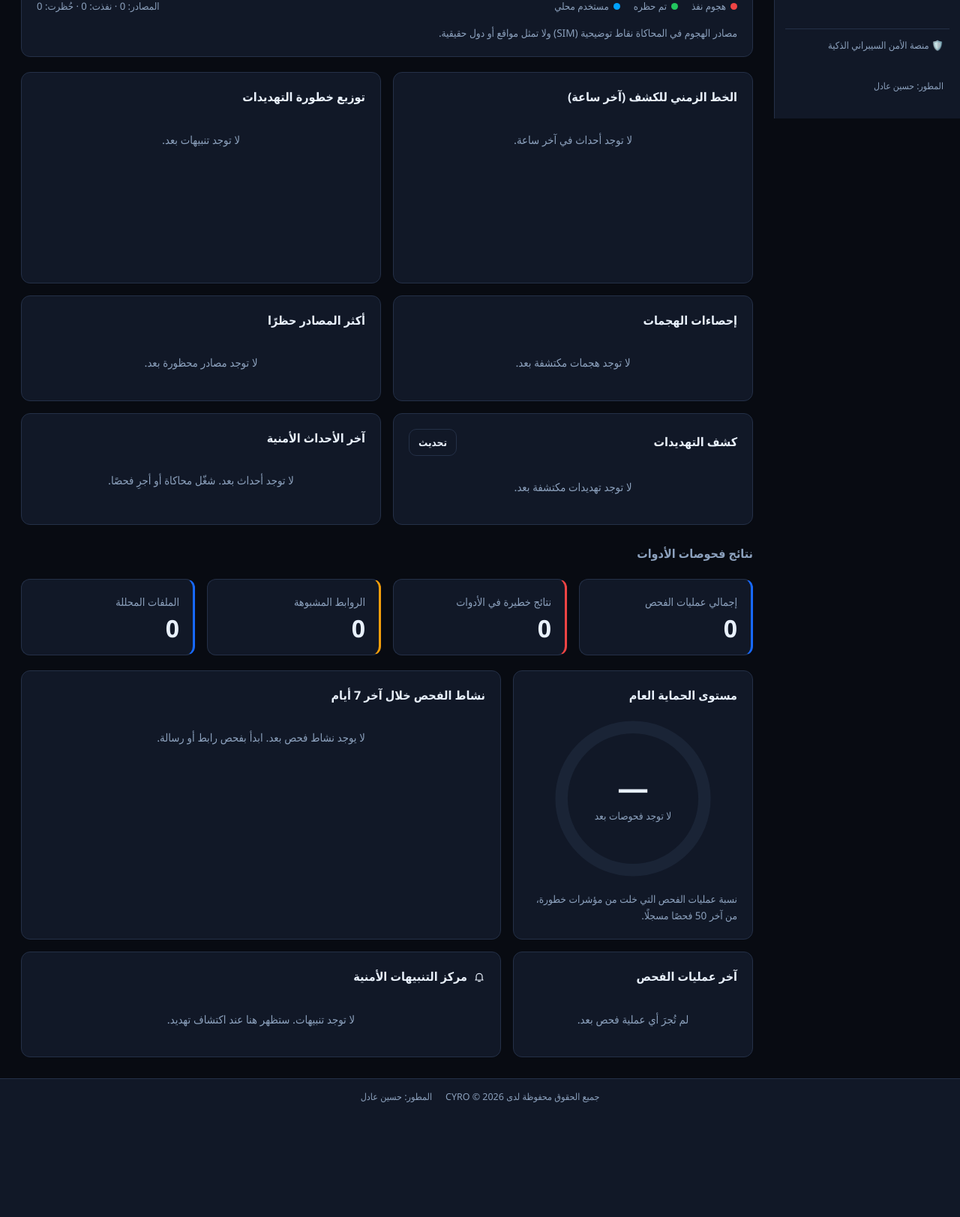
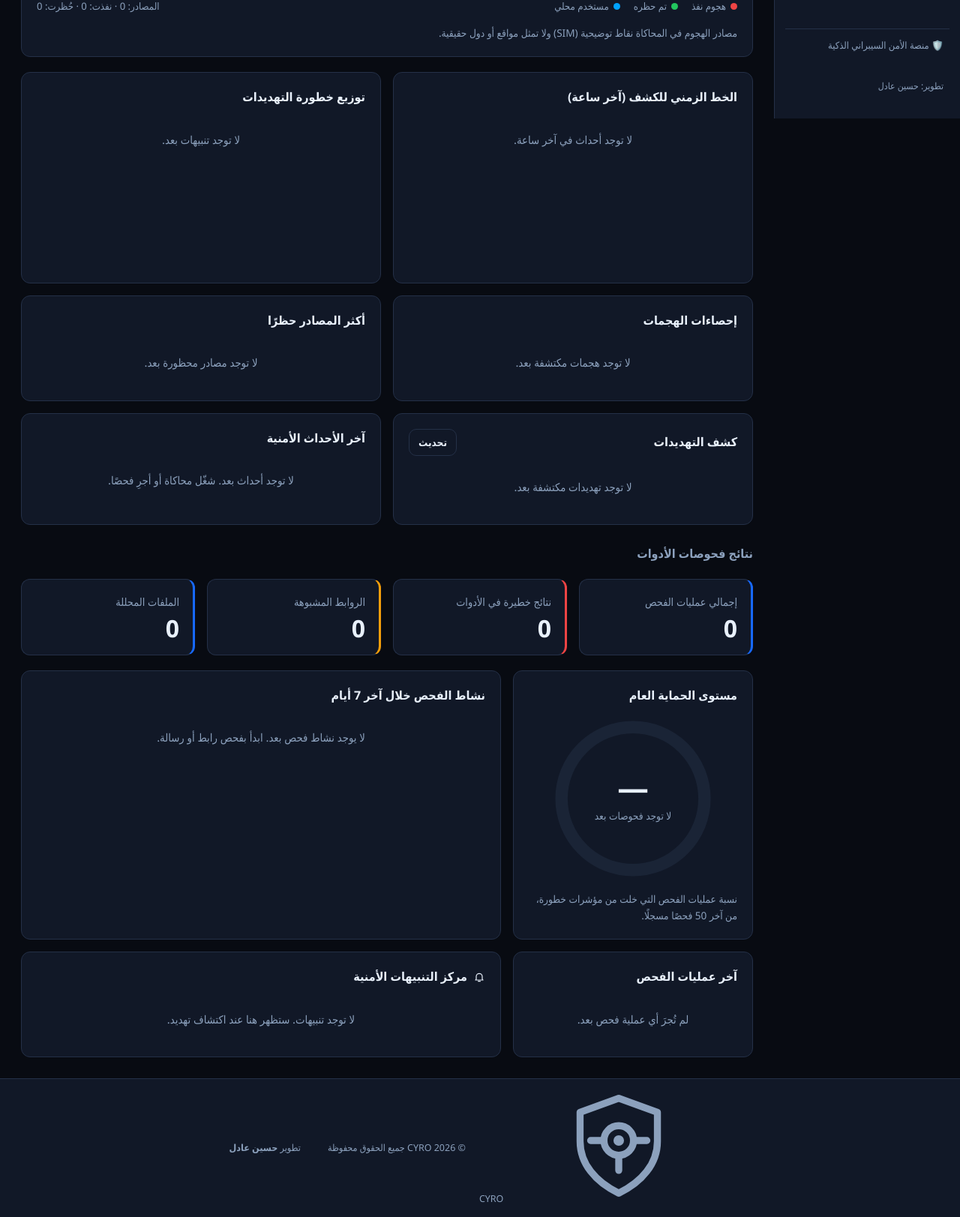
Before and after one commit to hasseensahaeri-ux/CYRO, a Flask app: page / in a window 1280 px wide. Shown: the part 642-2265 px from the top of the page at 75% size. Before the commit the page ends 2112 px from the top, so only its background shows below. Run offline with Flask 3, Linux system fonts and the light colour scheme; data that the repository does not hold is empty.

Commit message:
Polish CYRO copyright attribution

```diff
--- a/frontend/templates/base.html
+++ b/frontend/templates/base.html
@@ -51,7 +51,7 @@
       {% endfor %}
     </nav>
     <p class="tagline" data-i18n="tagline"></p>
-    <p class="developer-credit">المطور: حسين عادل</p>
+    <p class="developer-credit">تطوير: حسين عادل</p>
   </aside>
   <div class="scrim" id="scrim"></div>
 
@@ -65,9 +65,14 @@
     <main class="content">{% block content %}{% endblock %}</main>
   </div>
 </div>
-<footer class="site-footer">
-  <span>جميع الحقوق محفوظة لدى CYRO © 2026</span>
-  <span>المطور: حسين عادل</span>
+<footer class="site-footer" aria-label="حقوق النشر">
+  <div class="footer-signature">
+    <svg class="footer-mark" aria-hidden="true"><use href="#i-logo"/></svg>
+    <span>CYRO</span>
+  </div>
+  <p class="footer-rights">© 2026 CYRO <span>جميع الحقوق محفوظة</span></p>
+  <span class="footer-divider" aria-hidden="true"></span>
+  <p class="footer-credit">تطوير <strong>حسين عادل</strong></p>
 </footer>
 <div class="toasts" id="toasts" role="status" aria-live="polite"></div>
 <script src="{{ url_for('static', filename='js/i18n.js') }}"></script>
```
